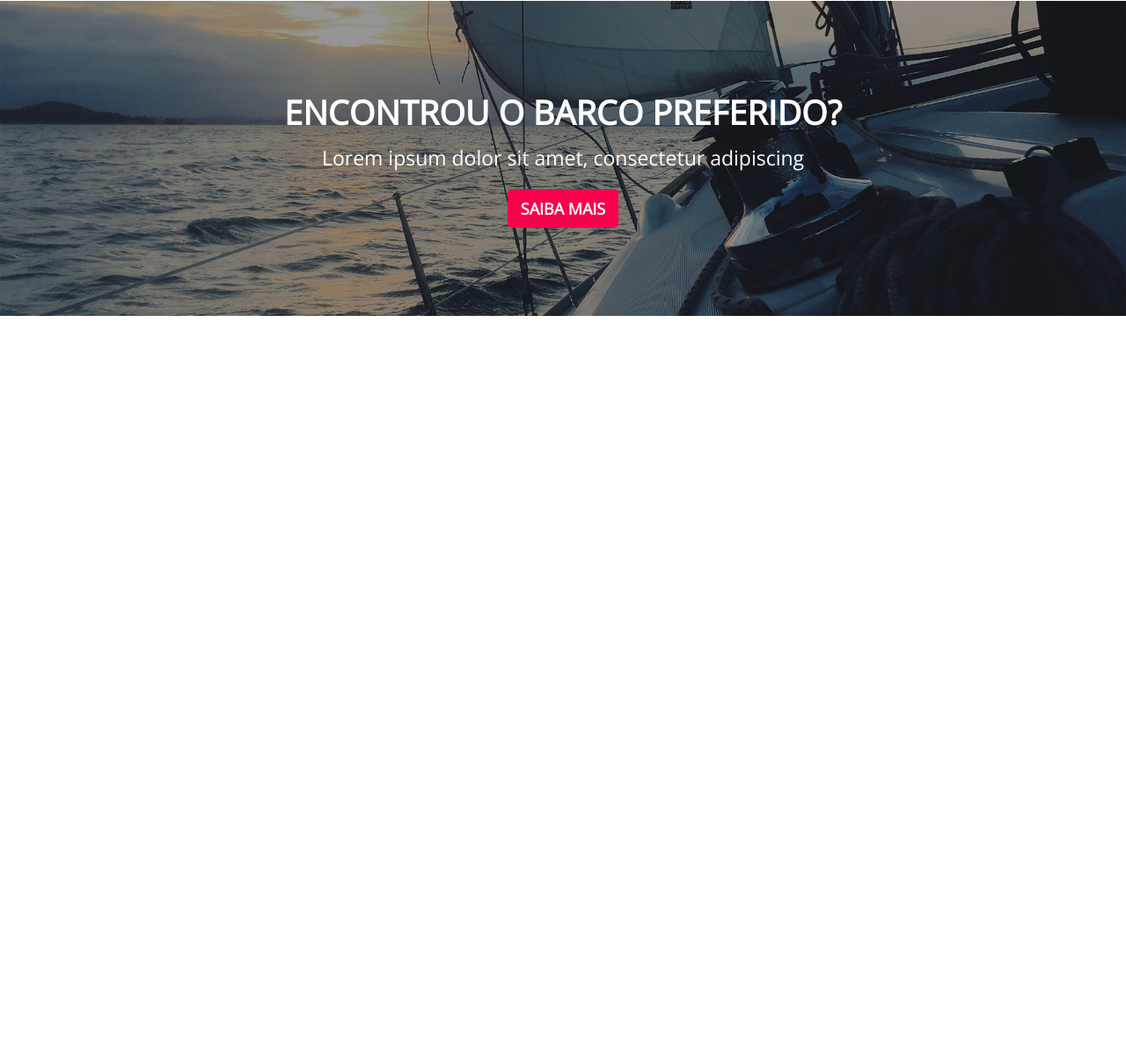
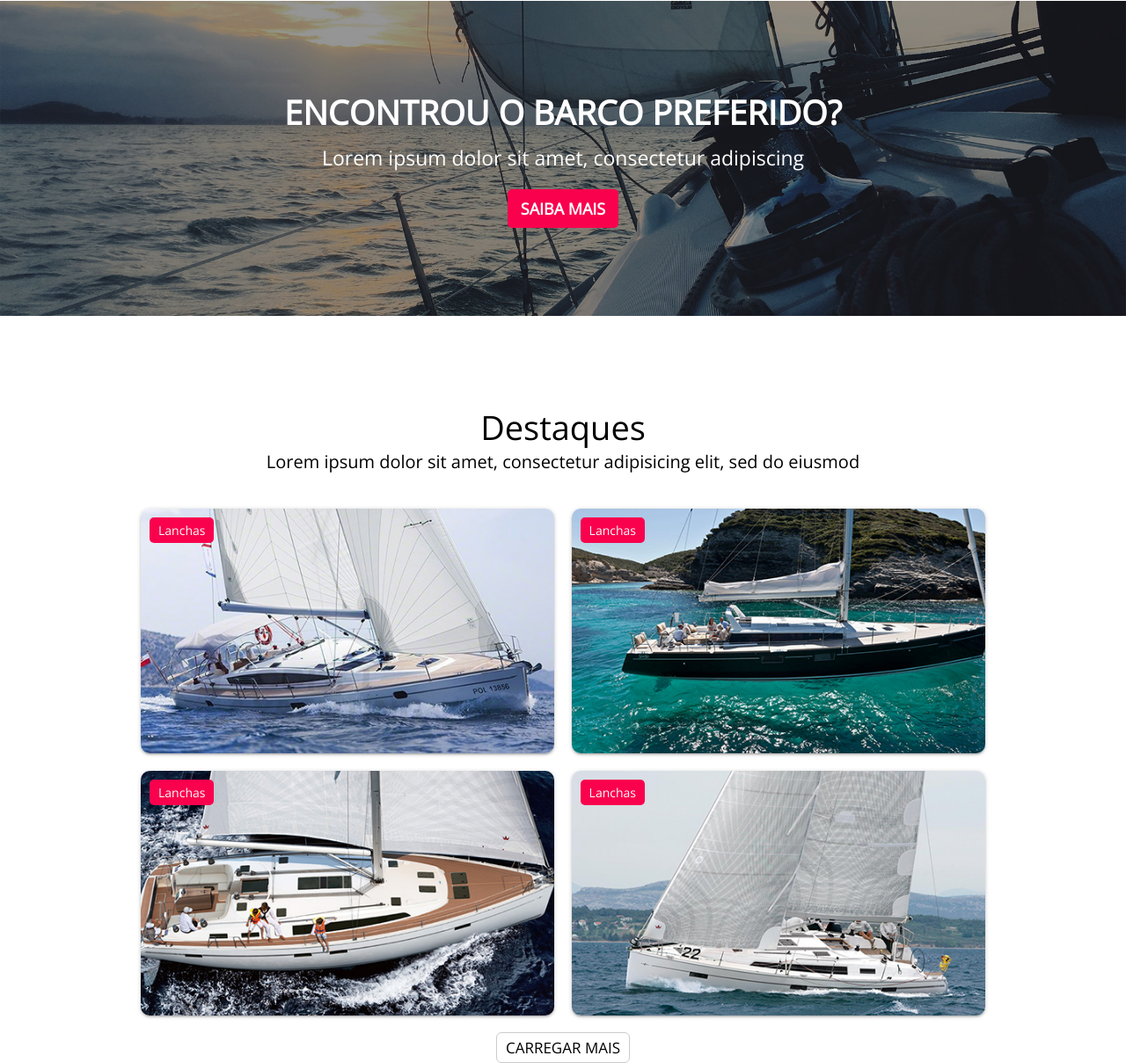
Before and after one commit to rparana/layout-html-css-js, a plain HTML site: page index.html in a window 1280 px wide. Shown: the part 1857-3065 px from the top of the page at 88% size. Before the commit the page ends 2276 px from the top, so only its background shows below. Drawn offline with nearby package versions, Linux system fonts and the light colour scheme.

Commit message:
Finalizado Etapa 4

```diff
--- a/css/style.css
+++ b/css/style.css
@@ -419,6 +419,14 @@ img {
 }
 
 
+/* DESTAQUES
+--------------------*/
+
+.col.destaque {
+    margin-bottom: 20px;
+}
+
+
 /* BREAKPOINT MÁXIMO
 --------------------*/
 
@@ -517,6 +525,17 @@ img {
     .col.destino:first-child {
         width: 100%;
     }
+    /* DESTAQUES
+--------------------*/
+    .col.destaque {
+        width: 49%;
+        margin-right: 2%;
+        float: left;
+        margin-bottom: 2%;
+    }
+    .col.destaque:nth-of-type(2n+0) {
+        margin-right: 0;
+    }
 }
 
 
--- a/index.html
+++ b/index.html
@@ -211,7 +211,7 @@
                 </div>
             </div>
 
-            <!--InicioBotão Carregar Mais-->
+            <!--Inicio Botão Carregar Mais-->
             <div class="row">
                 <div class="content text-center">
                     <button class="load-more">CARREGAR MAIS</button>
@@ -221,6 +221,7 @@
         </div>
     </section>
     <!--Fim Seção destino-->
+
     <!--Inicio Paralax-->
     <div class="paralax">
         <div class="content">
@@ -230,6 +231,98 @@
         </div>
     </div>
     <!--Fim Paralax-->
+
+    <!--Inicio Destaques-->
+    <section class="section">
+        <div class="content">
+            <header class="section-header">
+                <h1>Destaques</h1>
+                <p>Lorem ipsum dolor sit amet, consectetur adipisicing elit, sed do eiusmod</p>
+            </header>
+            <div class="row">
+                <div class="col destaque">
+                    <div class="box">
+                        <div class="box-badge">
+                            Lanchas
+                        </div>
+                        <div class="box-cover">
+                            <img src="images/destaque-1.jpg" alt="" />
+                        </div>
+                        <div class="box-details">
+                            <div class="box-details-info">
+                                <h2>Figueira da Fox</h2>
+                                <p>Portugal</p>
+                            </div>
+                        </div>
+                    </div>
+                </div>
+                <div class="col destaque">
+                    <div class="box">
+                        <div class="box-badge">
+                            Lanchas
+                        </div>
+                        <div class="box-cover">
+                            <img src="images/destaque-2.jpg" alt="" />
+                        </div>
+                        <div class="box-details">
+                            <div class="box-details-info">
+                                <h2>Figueira da Fox</h2>
+                                <p>Portugal</p>
+                            </div>
+                        </div>
+                    </div>
+                </div>
+                <div class="col destaque">
+                    <div class="box">
+                        <div class="box-badge">
+                            Lanchas
+                        </div>
+                        <div class="box-cover">
+                            <img src="images/destaque-3.jpg" alt="" />
+                        </div>
+                        <div class="box-details">
+                            <div class="box-details-info">
+                                <h2>Figueira da Fox</h2>
+                                <p>Portugal</p>
+                            </div>
+                        </div>
+                    </div>
+                </div>
+                <div class="col destaque">
+                    <div class="box">
+                        <div class="box-badge">
+                            Lanchas
+                        </div>
+                        <div class="box-cover">
+                            <img src="images/destaque-4.jpg" alt="" />
+                        </div>
+                        <div class="box-details">
+                            <div class="box-details-info">
+                                <h2>Figueira da Fox</h2>
+                                <p>Portugal</p>
+                            </div>
+                        </div>
+                    </div>
+                </div>
+            </div>
+            <!--Inicio Botão Carregar Mais-->
+            <div class="row">
+                <div class="content text-center">
+                    <button class="load-more">CARREGAR MAIS</button>
+                </div>
+            </div>
+            <!--Fim Botão Carregar Mais-->
+
+        </div>
+    </section>
+    <!--Inicio Destaques-->
+
+    <!--Inicio Testemunhas-->
+    <!--Inicio Testemunhas-->
+
+    <!--Inicio Footer-->
+    <!--Inicio Footer-->
+
     <script src="js/main.js "></script>
 </body>
 
```
Also changed, not shown: 1 other file.
